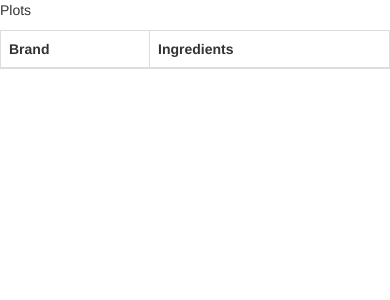
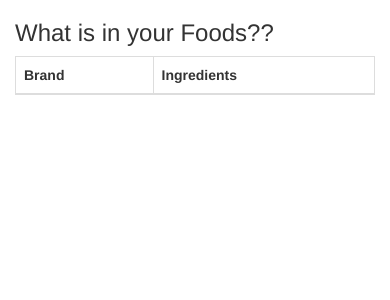
Before and after one commit to reginesgit/Nutritional-Analysis-of-USDA-Foods, a Flask app: page /plots in a window 390 px wide. Shown: the top 300 px of the page. Run offline with Flask 2, Linux system fonts and the light colour scheme; data that the repository does not hold is empty; some libraries are stand-ins or nearby versions.

Commit message:
Some updates to plots.html and various cleanup

```diff
--- a/static/js/foodNutrients.js
+++ b/static/js/foodNutrients.js
@@ -50,7 +50,7 @@ d3.json('/').then(function(data){
         title: "Nutrients Chart"
     };
 
-    Plotly.newPlot("plot", dataBar, layoutBar);
+    Plotly.newPlot("plotBar", dataBar, layoutBar);
 
     // Plot 2
 
--- a/static/js/plots.js
+++ b/static/js/plots.js
@@ -14,21 +14,21 @@ d3.json('/').then(function(data){
     });
 
 
-    // Part 1
-    var trace1 = {
-        x: ["beer", "wine", "martini", "margarita",
-        "ice tea", "rum & coke", "mai tai", "gin & tonic"],
-        y: [22.7, 17.1, 9.9, 8.7, 7.2, 6.1, 6.0, 4.6],
-        type: "bar"
-    };
+    // // Part 1
+    // var trace1 = {
+    //     x: ["beer", "wine", "martini", "margarita",
+    //     "ice tea", "rum & coke", "mai tai", "gin & tonic"],
+    //     y: [22.7, 17.1, 9.9, 8.7, 7.2, 6.1, 6.0, 4.6],
+    //     type: "bar"
+    // };
 
-    var data = [trace1];
+    // var data = [trace1];
 
-    var layout = {
-        title: "'Bar' Chart"
-    };
+    // var layout = {
+    //     title: "'Bar' Chart"
+    // };
 
-    Plotly.newPlot("plot", data, layout);
+    // Plotly.newPlot("plot", data, layout);
 
 
 
--- a/templates/foodNutrients.html
+++ b/templates/foodNutrients.html
@@ -18,7 +18,7 @@
     </head>
     <body>
         <p>Food Nutrients</p>
-        <div id="plot"></div>
+        <div id="plotBar"></div>
         <div id="plotPie"></div>
          <!-- Leaflet JS -->
   <script src="https://unpkg.com/leaflet@1.6.0/dist/leaflet.js"
--- a/templates/plots.html
+++ b/templates/plots.html
@@ -17,7 +17,8 @@
       <script src="https://cdn.plot.ly/plotly-latest.min.js"></script>
     </head>
     <body>
-        <p>Plots</p>
+      <div class="col-md-6">
+        <h3 >What is in your Foods??</h3>
         <table class="table table-bordered">
           <thead>
             <tr>
@@ -27,11 +28,12 @@
           </thead>
           <tbody></tbody>
         </table>
-        <div id="plot"></div>
-         <!-- Leaflet JS -->
+      <div>
+        <!-- <div id="plot"></div> -->
+  <!-- Leaflet JS
   <script src="https://unpkg.com/leaflet@1.6.0/dist/leaflet.js"
   integrity="sha512-gZwIG9x3wUXg2hdXF6+rVkLF/0Vi9U8D2Ntg4Ga5I5BZpVkVxlJWbSQtXPSiUTtC0TjtGOmxa1AJPuV0CPthew=="
-  crossorigin=""></script>
+  crossorigin=""></script> -->
 <!-- D3 JavaScript -->
 <script src="https://d3js.org/d3.v6.min.js"></script>
 <!-- API key
```
